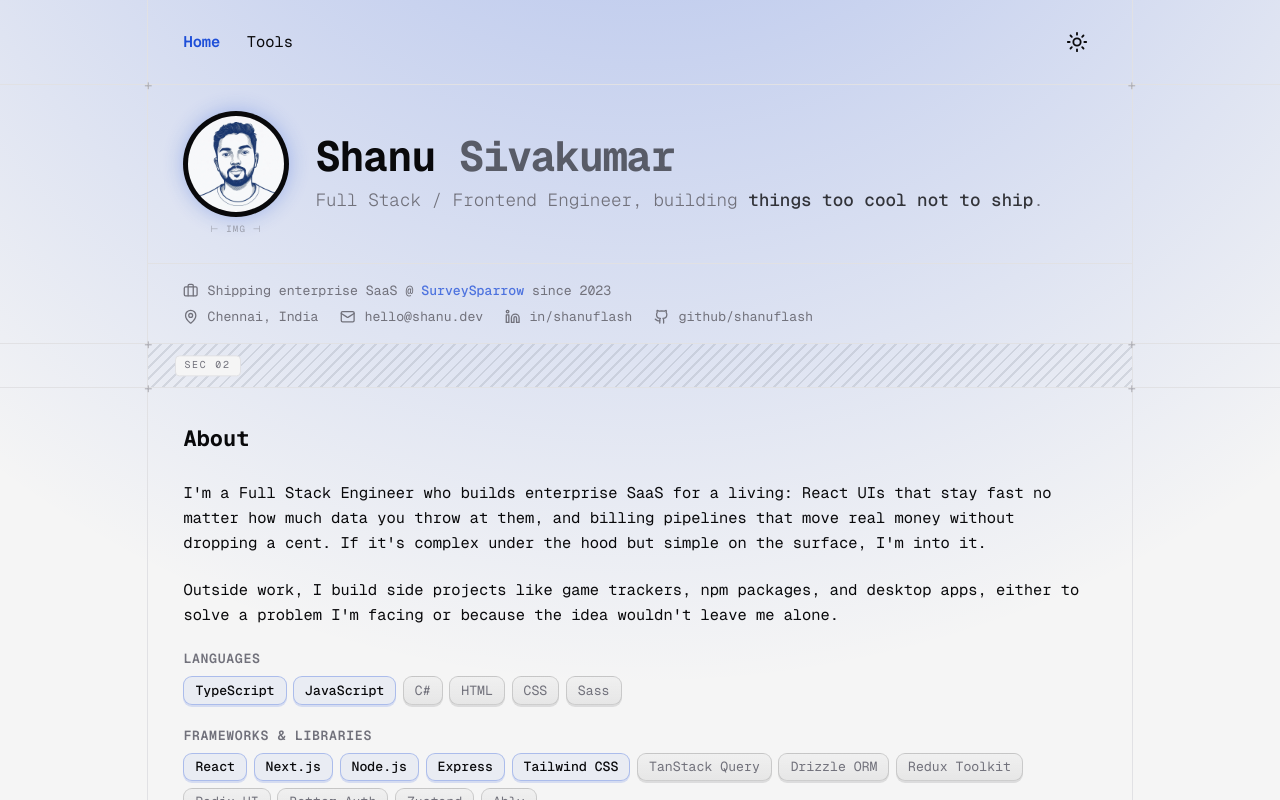
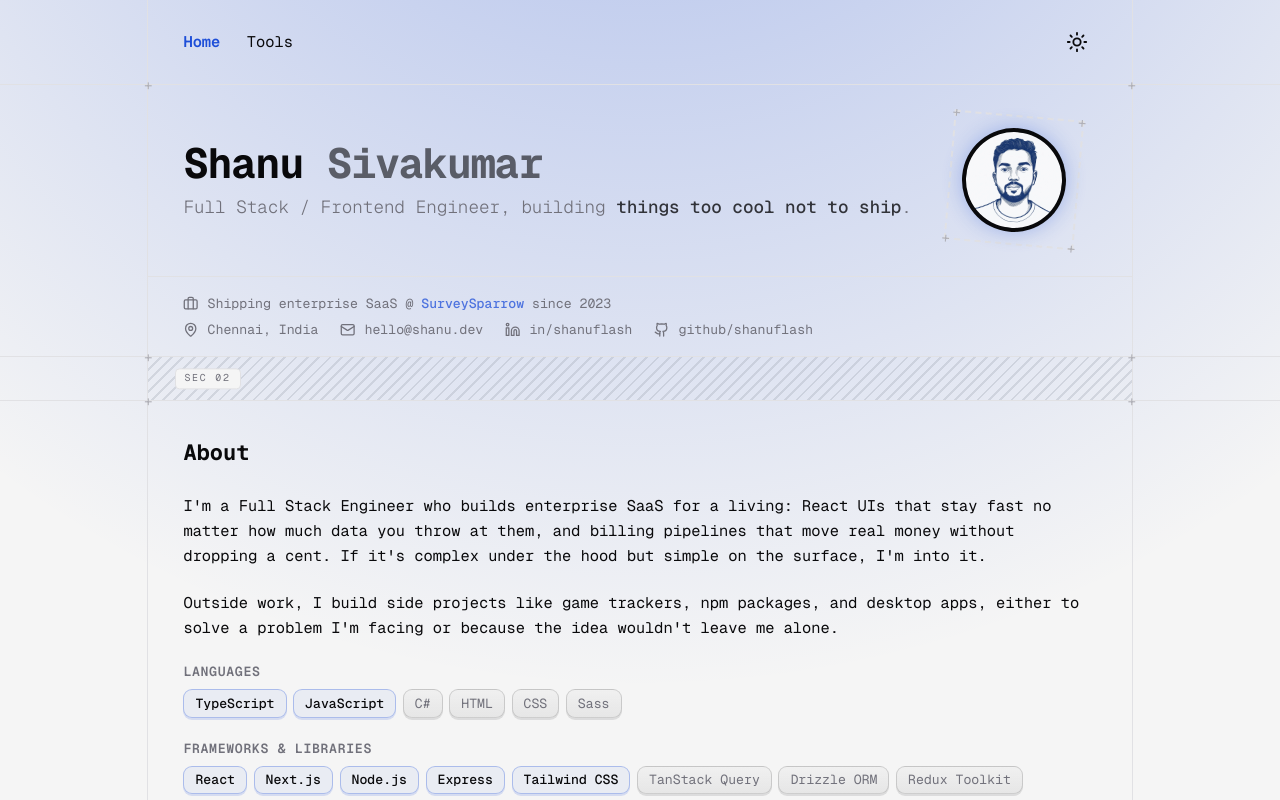
Before and after one commit to shanuflash/portfolio, a Next.js app: page / in a window 1280 px wide. Shown: the top 800 px of the page. Built offline with nearby package versions, Linux system fonts and the light colour scheme; no server answers.

Commit message:
feat: passport-stamp hero avatar
Avatar mounted in a tilted dashed frame with crosshair corner marks,
in normal flow beside the nameplate. Adds crosshair-glyph utility.

```diff
--- a/src/app/globals.css
+++ b/src/app/globals.css
@@ -215,6 +215,19 @@ img::-webkit-selection {
     color: oklch(0.44 0.01 286);
   }
 
+  /* Drafting sheet: standalone + glyph in the crosshair tone */
+  .crosshair-glyph {
+    color: oklch(0.76 0.01 286);
+    font-size: 0.8125rem;
+    line-height: 1;
+    pointer-events: none;
+    user-select: none;
+  }
+
+  .dark .crosshair-glyph {
+    color: oklch(0.44 0.01 286);
+  }
+
   /* Drafting sheet: vertical margin annotation riding the left rail */
   .rail-annotation {
     position: absolute;
--- a/src/app/page.js
+++ b/src/app/page.js
@@ -30,26 +30,8 @@ export default function Home() {
   return (
     <PageShell nav="home">
       <Section annotation="SEC 01 · IDENT" padded={false}>
-        <div className="flex items-center gap-4 sm:gap-6 px-6 py-5 sm:px-8 sm:py-6">
-          <div className="shrink-0">
-            <div className="w-16 h-16 sm:w-24 sm:h-24 rounded-full bg-foreground flex items-center justify-center overflow-hidden profile-glow">
-              <Image
-                width={96}
-                height={96}
-                src="/profile-sketch.webp"
-                alt="Shanu Sivakumar"
-                className="object-cover rounded-full"
-                priority
-              />
-            </div>
-            <div
-              className="hidden sm:block text-center text-[9px] tracking-[0.14em] text-muted-foreground/60 mt-1.5 select-none"
-              aria-hidden="true"
-            >
-              ⊢ IMG ⊣
-            </div>
-          </div>
-          <div className="flex-1 min-w-0">
+        <div className="flex items-center justify-between gap-5 sm:gap-8 px-6 py-5 sm:px-8 sm:py-7">
+          <div className="min-w-0">
             <h1 className="text-3xl sm:text-[42px] font-bold text-foreground leading-[1.05] tracking-[-0.03em]">
               Shanu <span className="text-foreground/60">Sivakumar</span>
             </h1>
@@ -60,6 +42,22 @@ export default function Home() {
               </span>
               .
             </p>
+          </div>
+          <div className="relative shrink-0 rotate-[5deg] border-2 border-dashed soft-grid-border p-2.5 mr-1 sm:mr-4">
+            <span className="crosshair-glyph absolute top-0 left-0 -translate-x-1/2 -translate-y-1/2" aria-hidden="true">+</span>
+            <span className="crosshair-glyph absolute top-0 right-0 translate-x-1/2 -translate-y-1/2" aria-hidden="true">+</span>
+            <span className="crosshair-glyph absolute bottom-0 left-0 -translate-x-1/2 translate-y-1/2" aria-hidden="true">+</span>
+            <span className="crosshair-glyph absolute bottom-0 right-0 translate-x-1/2 translate-y-1/2" aria-hidden="true">+</span>
+            <div className="w-16 h-16 sm:w-[104px] sm:h-[104px] rounded-full bg-foreground flex items-center justify-center overflow-hidden profile-glow">
+              <Image
+                width={96}
+                height={96}
+                src="/profile-sketch.webp"
+                alt="Shanu Sivakumar"
+                className="object-cover rounded-full"
+                priority
+              />
+            </div>
           </div>
         </div>
         <div className="border-t soft-grid-border px-6 sm:px-8 pt-4 pb-2 flex items-start sm:items-center gap-2">
```
